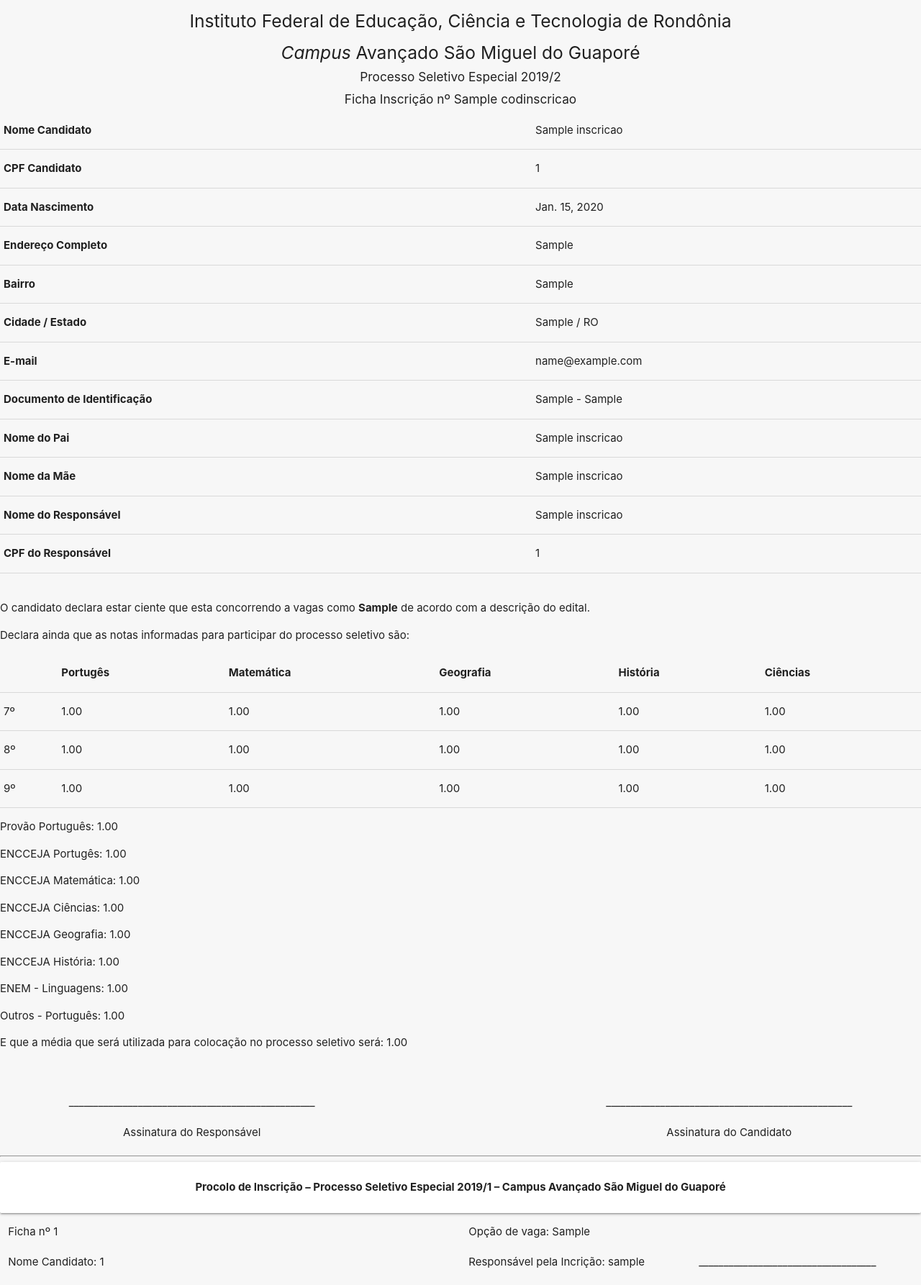
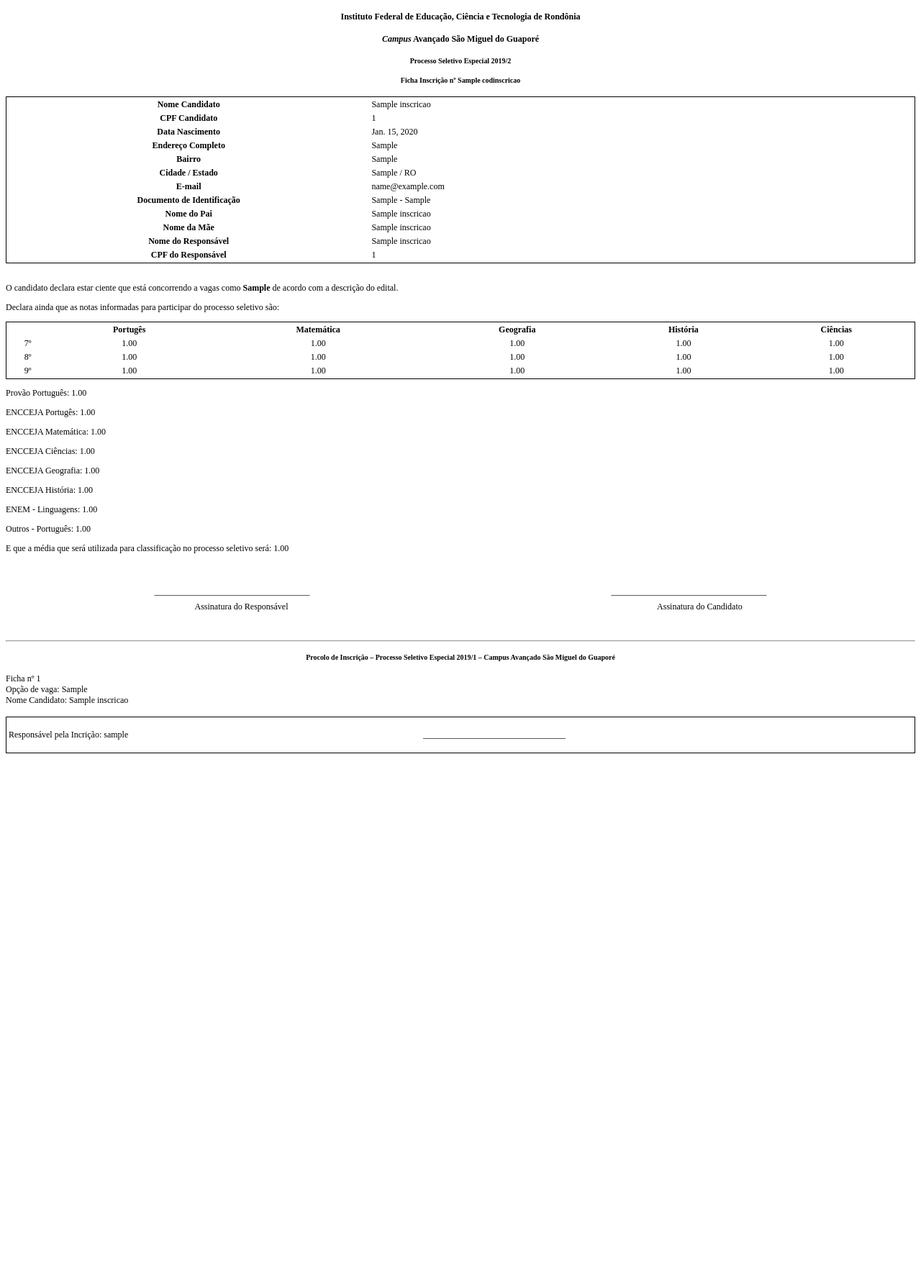
Before and after one commit to miguelzamberlan/pse, a Django app: template inscricao/templates/ficha_inscricao.html in a window 1280 px wide. Shown: the whole page at 72% size. After the commit the page ends 1047 px from the top, so only its background shows below. Run offline with Django 3.2, Linux system fonts and the light colour scheme; a user stored in the database is signed in; tables that the repository leaves empty hold one stand-in row (values such as "Sample post"); the template is opened without the code that fills it: values that come from a table or form of the project are taken from there, most other values are stand-ins (such as "Sample title", 1, 10 or a date in 2020).

Commit message:
Alterações

```diff
--- a/inscricao/templates/ficha_inscricao.html
+++ b/inscricao/templates/ficha_inscricao.html
@@ -5,24 +5,50 @@
         <meta name="viewport" content="width=device-width, initial-scale=1, maximum-scale=1.0"/>
         <title>Ficha Inscrição {{ codinscricao }}</title>
 
-        <!-- CSS  -->
-        <link href="https://fonts.googleapis.com/icon?family=Material+Icons" rel="stylesheet">
-
-        <!-- Compiled and minified CSS -->
-        <link type="text/css" rel="stylesheet" media="screen,projection" href="https://cdnjs.cloudflare.com/ajax/libs/materialize/1.0.0/css/materialize.min.css">
-
         <style>
             body {
-                background-color: #f7f7f7;
+                background-color: #ffffff;
+                font-size: 12px;
             }
+            h4, h5 {
+                text-align: center;
+            }
+
+            table {
+                width: 100%;
+                border: 1px solid;
+            }
+
+            .assinatura {
+                width: 100%;
+                border: 0px;
+            }
+
+            .dadospessoais th {
+                width: 40%;
+            }
+
+            .assinatura td {
+                text-align: center;
+            }
+
+            .notas {
+                text-align: center;
+                width: 100%;
+            }
+
+            .matriculado {
+                height: 45px;
+            }
+
         </style>
     </head>
     <body>
-        <h5 class="center">Instituto Federal de Educação, Ciência e Tecnologia de Rondônia</h5>
-        <h5 class="center"><i>Campus</i> Avançado São Miguel do Guaporé</h5>
-        <h6 class="center">Processo Seletivo Especial 2019/2</h6>
-        <h6 class="center">Ficha Inscrição nº {{ codinscricao }}</h6>
-        <table class="table">
+        <h4 align="center">Instituto Federal de Educação, Ciência e Tecnologia de Rondônia</h4>
+        <h4 class="center"><i>Campus</i> Avançado São Miguel do Guaporé</h4>
+        <h5 class="center">Processo Seletivo Especial 2019/2</h5>
+        <h5 class="center">Ficha Inscrição nº {{ codinscricao }}</h5>
+        <table class="dadospessoais">
             <tr>
                 <th>Nome Candidato</th>
                 <td>{{ dados.nomecandidato }}</td>
@@ -73,10 +99,10 @@
             </tr>
         </table>
         <br>
-        <p>O candidato declara estar ciente que esta concorrendo a vagas como <b>{{ dados.opcaoinscricao }}</b> de acordo com a descrição do edital.</p>
+        <p>O candidato declara estar ciente que está concorrendo a vagas como <b>{{ dados.opcaoinscricao }}</b> de acordo com a descrição do edital.</p>
         <p>Declara ainda que as notas informadas para participar do processo seletivo são:</p>
         {% if dados.em_7_portugues != 0 and dados.em_7_ciencias != 0 and dados.em_7_geografia != 0 and dados.em_7_matematica != 0 %}
-           <table class="table">
+           <table class="notas">
                 <tr>
                     <th></th>
                     <th>Portugês</th>
@@ -132,41 +158,43 @@
             <p>Outros - Português: {{ dados.outros_portugues }}</p>
         {% endif %}
 
-        <p>E que a média que será utilizada para colocação no processo seletivo será: {{ dados.media }}</p>
+        <p>E que a média que será utilizada para classificação no processo seletivo será: {{ dados.media }}</p>
 
         <br><br>
 
-        <div class="row">
-            <div class="col s5 center">__________________________________________________</div>
-            <div class="col s2"></div>
-            <div class="col s5 center">__________________________________________________</div>
-        </div>
+        <table class="assinatura">
+            <tr>
+            <td class="col s5 center">____________________________________</td>
+            <td class="col s2"></td>
+            <td class="col s5 center">____________________________________</td>
+            </tr>
+        </table>
 
-        <div class="row">
-            <div class="col s5 center">Assinatura do Responsável</div>
-            <div class="col s2"></div>
-            <div class="col s5 center">Assinatura do Candidato</div>
-        </div>
-
+        <table  class="assinatura">
+            <tr>
+            <td class="col s5 center">Assinatura do Responsável</td>
+            <td class="col s2"></td>
+            <td class="col s5 center">Assinatura do Candidato</td>
+            </tr>
+        </table>
+        <br><br>
         <hr>
 
-        <p class="center card-panel"><b>Procolo de Inscrição – Processo Seletivo Especial 2019/1 – Campus Avançado São Miguel do Guaporé</b></p>
+        <h5><b>Procolo de Inscrição – Processo Seletivo Especial 2019/1 – Campus Avançado São Miguel do Guaporé</b></h5>
         <div class="row">
             <div class="col s6">Ficha nº {{ dados.id }}</div>
             <div class="col s6"> Opção de vaga: {{ dados.opcaoinscricao }}</div>
         </div>
-        <div class="row">
-            <div class="col s6">Nome Candidato: {{ dados.id }}</div>
-            <div class="col s3">Responsável pela Incrição: {{ user.username }}</div>
-            <div class="col s3">____________________________________</div>
-        </div>
+        <div class="col s6">Nome Candidato: {{ dados.nomecandidato }}</div>
+        <br>
+        <table>
+            <tr class="matriculado">
+                <td>Responsável pela Incrição: {{ user.username }}</td>
+                <td>_________________________________</td>
+            </tr>
+        </table>
 
 
     </body>
 
-    <!--  Scripts-->
-    <script src="https://code.jquery.com/jquery-3.3.1.min.js"></script>
-
-    <!-- Compiled and minified JavaScript -->
-    <script src="https://cdnjs.cloudflare.com/ajax/libs/materialize/1.0.0/js/materialize.min.js"></script>
 </html>
```
Also changed, not shown: inscricao/views.py (+18 -0 lines).
